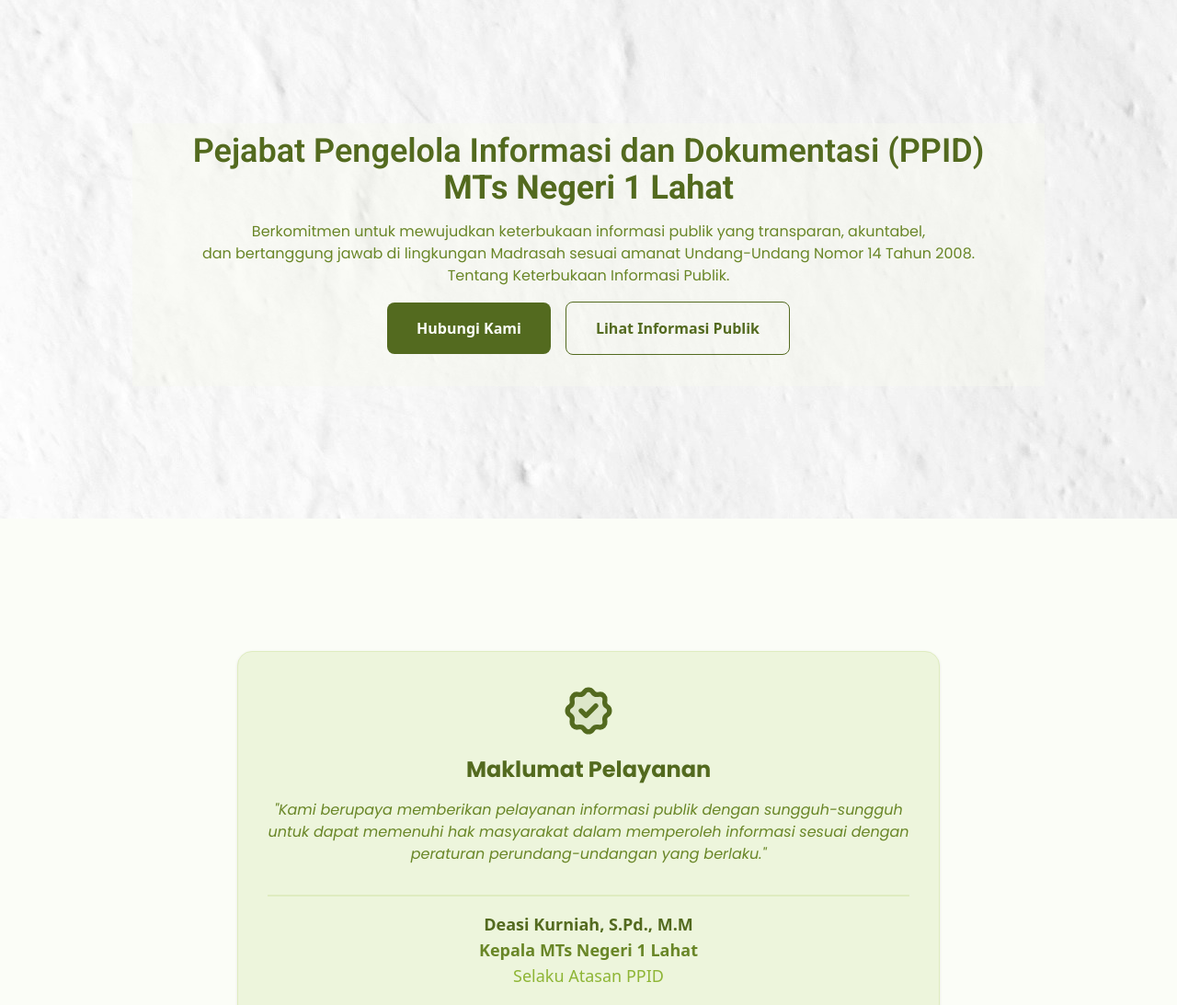
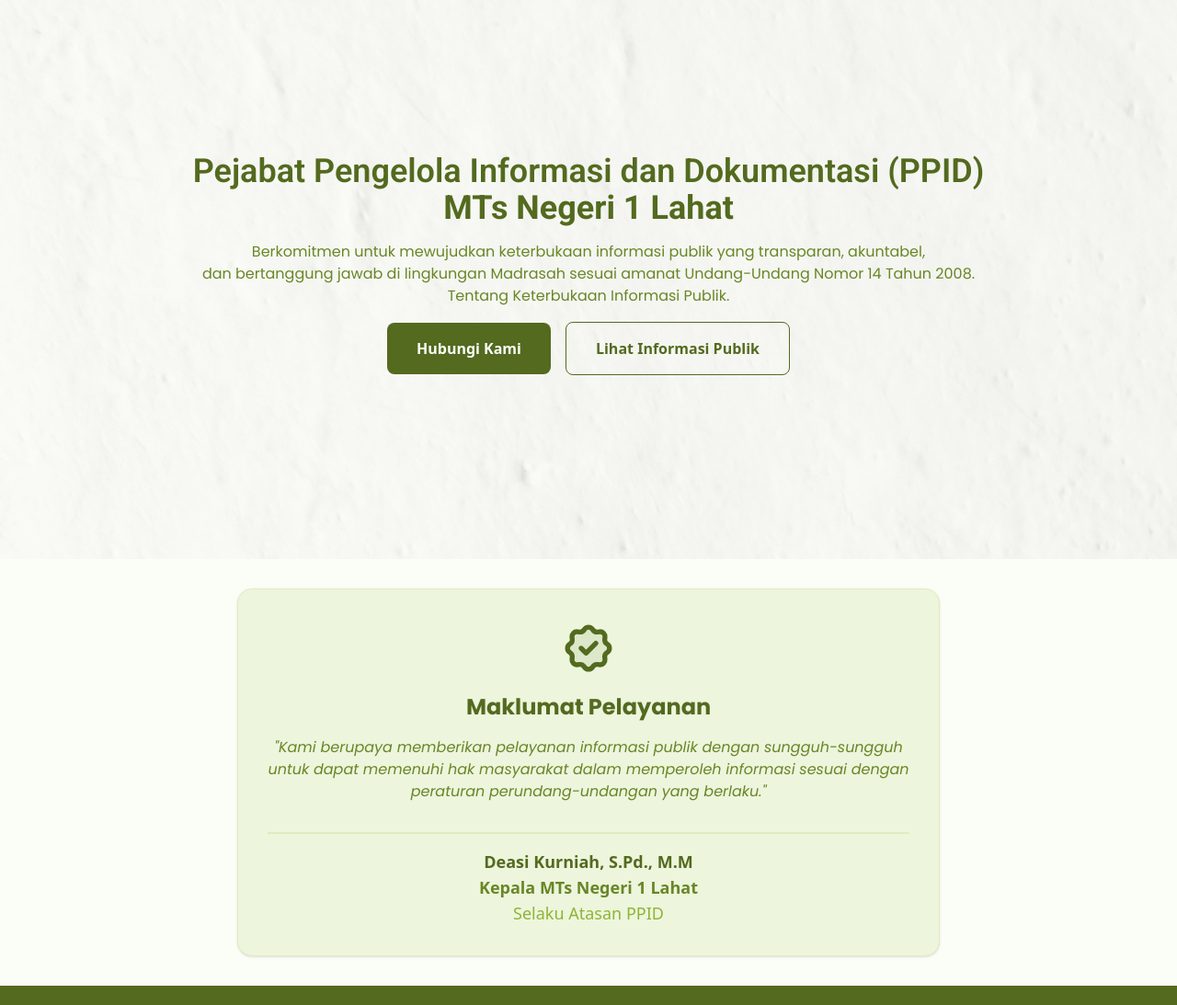
Before and after one commit to NandoApri26/ppid-mtsn1lahat, a website: page index.html in a window 1280 px wide. Shown: the part 120-1213 px from the top of the page at 92% size. Drawn offline with nearby package versions, Linux system fonts and the light colour scheme; a web font is replaced by a local one.

Commit message:
update index.html: adjust padding and spacing for improved layout consistency in hero and service sections

```diff
--- a/index.html
+++ b/index.html
@@ -325,8 +325,9 @@
         </div>
 
         <!-- Hero -->
-        <div class="bg-[url(/assets/pattern.jpg)] w-full h-full p-4 lg:px-8 xl:p-36">
-            <div class="bg-green-tea-100/50 space-y-4 py-2.5 px-4">
+        <div class="bg-[url(/assets/pattern.jpg)] w-full h-full">
+            <div class="bg-green-tea-100/50 py-36">
+                <div class="space-y-4 p-4 lg:px-8 xl:p-36 xl:py-8">
                     <h1 class="text-2xl font-semibold font-roboto text-green-tea-700 text-center lg:text-4xl">
                         Pejabat Pengelola Informasi dan Dokumentasi (PPID)
                         <br>
@@ -353,9 +354,10 @@
                     </div>
                 </div>
             </div>
+        </div>
 
         <!-- Maklumat Pelayanan -->
-        <div class="flex justify-center space-y-4 p-4 lg:px-8 xl:p-36">
+        <div class="flex justify-center space-y-4 p-4 lg:px-8 xl:p-36 xl:py-8">
             <div class="flex flex-col py-6 px-4 justify-center items-center w-fit bg-green-tea-200 rounded-2xl border border-green-tea-300 shadow backdrop-blur-xl space-y-4 lg:p-8">
                 <svg width="64px" height="64px" viewBox="0 0 24 24" fill="none">
                     <g id="SVGRepo_bgCarrier" stroke-width="0"></g>
```
Lines whose indentation alone changed are shown as unchanged.
